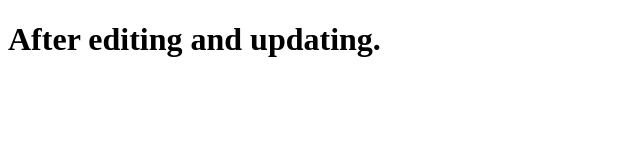
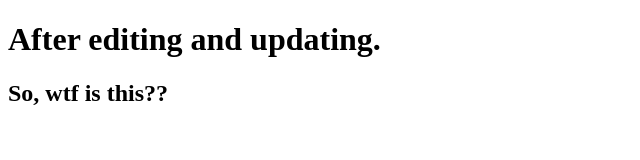
Before and after one commit to ShykatEmam/public-thing, a plain HTML site: page index.html in a window 1280 px wide. Shown: the whole page, without its empty margins (0-640 px from the left). Drawn offline with Linux system fonts and the light colour scheme.

Commit message:
Update index.html

```diff
--- a/index.html
+++ b/index.html
@@ -8,5 +8,6 @@
 </head>
 <body>
     <h1> After editing and updating.</h1>
+    <h2>So, wtf is this??</h2>
 </body>
 </html>
```
